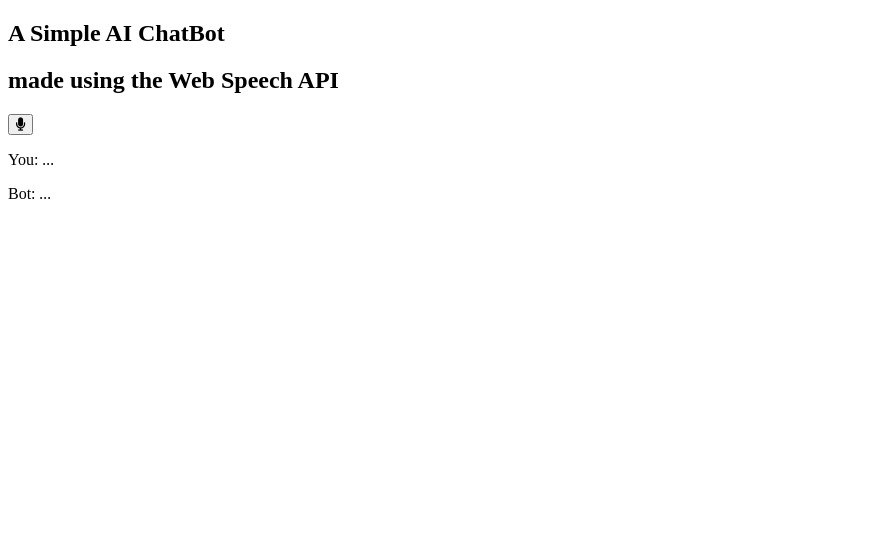
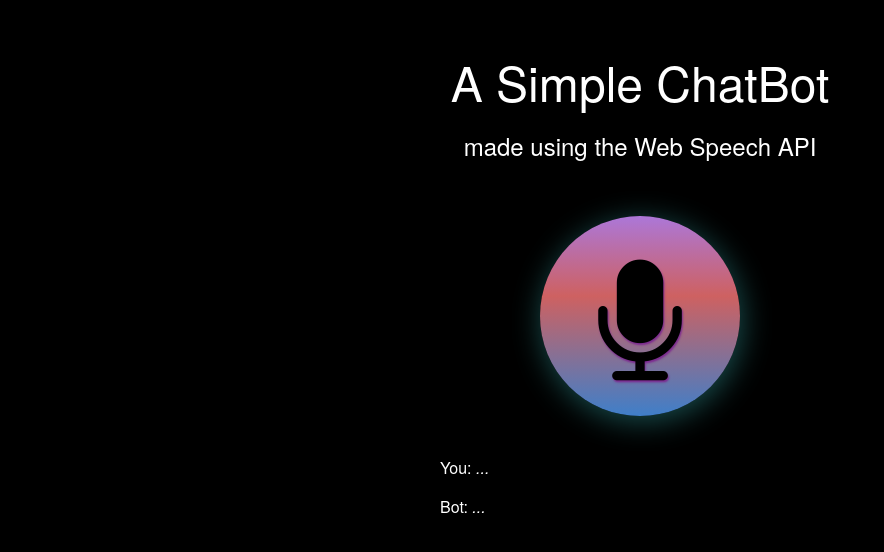
Before and after one commit to nnaaff/ChatBot-WebSpeechAPI, a website: page chat_app/views/index.html in a window 1280 px wide. Shown: the whole page, without its empty margins (0-884 px from the left). Drawn offline with nearby package versions, Linux system fonts and the light colour scheme; files that its build step writes are made by us from their sources; no server answers; files whose address does not match are found by name.

Commit message:
Added styles.css

```diff
--- a/chat_app/package.json
+++ b/chat_app/package.json
@@ -10,6 +10,7 @@
   "license": "ISC",
   "dependencies": {
     "apiai": "^4.0.3",
+    "dialogflow": "^1.2.0",
     "express": "^4.17.1",
     "socket.io": "^2.3.0"
   }
--- a/chat_app/public/css/styles.css
+++ b/chat_app/public/css/styles.css
@@ -0,0 +1,103 @@
+* {
+    -moz-box-sizing: border-box;
+    -webkit-box-sizing: border-box;
+    box-sizing: border-box;
+}
+
+html {
+    height: 100%;
+}
+
+body {
+    padding: 0;
+    margin: 0;
+    font-family: "HelveticaNeueLight", "HelveticaNeue-Light", "Helvetica Neue Light", "HelveticaNeue", "Helvetica Neue", 'TeXGyreHerosRegular', "Helvetica", "Tahoma", "Geneva", "Arial", sans-serif;
+    font-weight: 300;
+    background-color: black;
+    color: white;
+}
+
+footer {
+    font-size: 0.75em;
+    color: silver;
+    position: fixed;
+    bottom: 1em;
+    left: 1em;
+}
+
+footer a {
+    color: #f80;
+}
+
+header {
+    margin: 2em 0;
+    text-align: center;
+}
+
+h1, h2, h3 {
+    margin: 0;
+    text-rendering: optimizeLegibility;
+    text-align: center;
+}
+
+h1 {
+    font-weight: 400;
+    font-size: 3em;
+}
+
+h2 {
+    font-weight: 300;
+    margin-top: 0.5em;
+}
+
+section {
+    margin: 1.5em auto;
+    width: 400px;
+}
+
+button {
+    display: block;
+    -webkit-appearance: none;
+    -moz-appearance: none;
+    width: 200px;
+    height: 200px;
+    border: 0;
+    border-radius: 50%;
+    padding: .7em 1em;
+    margin: 4em auto 3em;
+    text-align: center;
+    color: purple(255, 255, 255);
+    background: linear-gradient(180deg, rgb(172, 119, 216) 0%, rgb(206, 97, 97) 40%, rgb(63, 127, 201) 100%);
+    box-shadow: 2px 5px 30px rgba(63, 200, 201, .4);
+
+    will-change: transform, filter;
+    transition: all 0.3s ease-out;
+}
+
+button .fa {
+    font-size: 130px;
+    line-height: 200px;
+    margin: 0;
+    text-shadow: 1px 2px 2px #7c2a90;
+}
+
+button:hover {
+    transform: scale(.92);
+}
+
+button:active {
+    filter: brightness(.8);
+}
+
+button:focus {
+    outline: 0;
+}
+
+.fa {
+    display: inline-block;
+    font: normal normal normal 14px/1 FontAwesome;
+    font-size: 1.3em;
+    text-rendering: auto;
+    -webkit-font-smoothing: antialiased;
+    margin-left: 10px;
+}
--- a/chat_app/public/js/script.js
+++ b/chat_app/public/js/script.js
@@ -24,12 +24,11 @@ speechRecog.onspeechstart = () => {
 speechRecog.onresult = (event) => {
 	console.log('Bot response detected...');
 
-	const last = event.results.length - 1;
-	const text = event.results[last][0].transcript;
+	let last = event.results.length - 1;
+	let text = event.results[last][0].transcript;
 	outputYou.textContent = text;
 	console.log(`\nConfidence: ${event.results[0][0].confidence}.`);
 
-	// socket.io functionality
 	socket.emit('user message', text);
 };
 
@@ -44,7 +43,7 @@ speechRecog.onerror = (event) => {
 
 function speechSynth(text) {
 	const synth = window.speechSynthesis;
-	const utterance = new speechSynthesisUtterance();
+	const utterance = new SpeechSynthesisUtterance();
 	utterance.text = text;
 	synth.speak(utterance);
 }
--- a/chat_app/views/index.html
+++ b/chat_app/views/index.html
@@ -8,20 +8,20 @@
 
     <title>ChatBot | Web Speech API</title>
 
-    <link rel="stylesheet" href="https://cdnjs.cloudflare.com/ajax/libs/font-awesome/5.14.0/css/all.min.css">  <!-- ### -->
-    <link rel="stylesheet" href="css/styles.css">  <!-- ### -->
+    <link rel="stylesheet" href="https://cdnjs.cloudflare.com/ajax/libs/font-awesome/4.7.0/css/font-awesome.min.css">
+    <link rel="stylesheet" href="css/styles.css">
   </head>
 
   <body>
     <section>
-      <h1>A Simple AI ChatBot</h1>
+      <br> <h1>A Simple ChatBot</h1>
       <h2>made using the Web Speech API</h2>
 
       <button><i class="fa fa-microphone"></i></button>
 
       <div>
-          <p>You: <em class="output-you">...</em></p>
-          <p>Bot: <em class="output-bot">...</em></p>
+          <p>You:  <em class="output-you">...</em></p>
+          <p>Bot:  <em class="output-bot">...</em></p>
       </div>
     </section>
 
```
Also changed, not shown: chat_app/index.js (+6 -4 lines).
